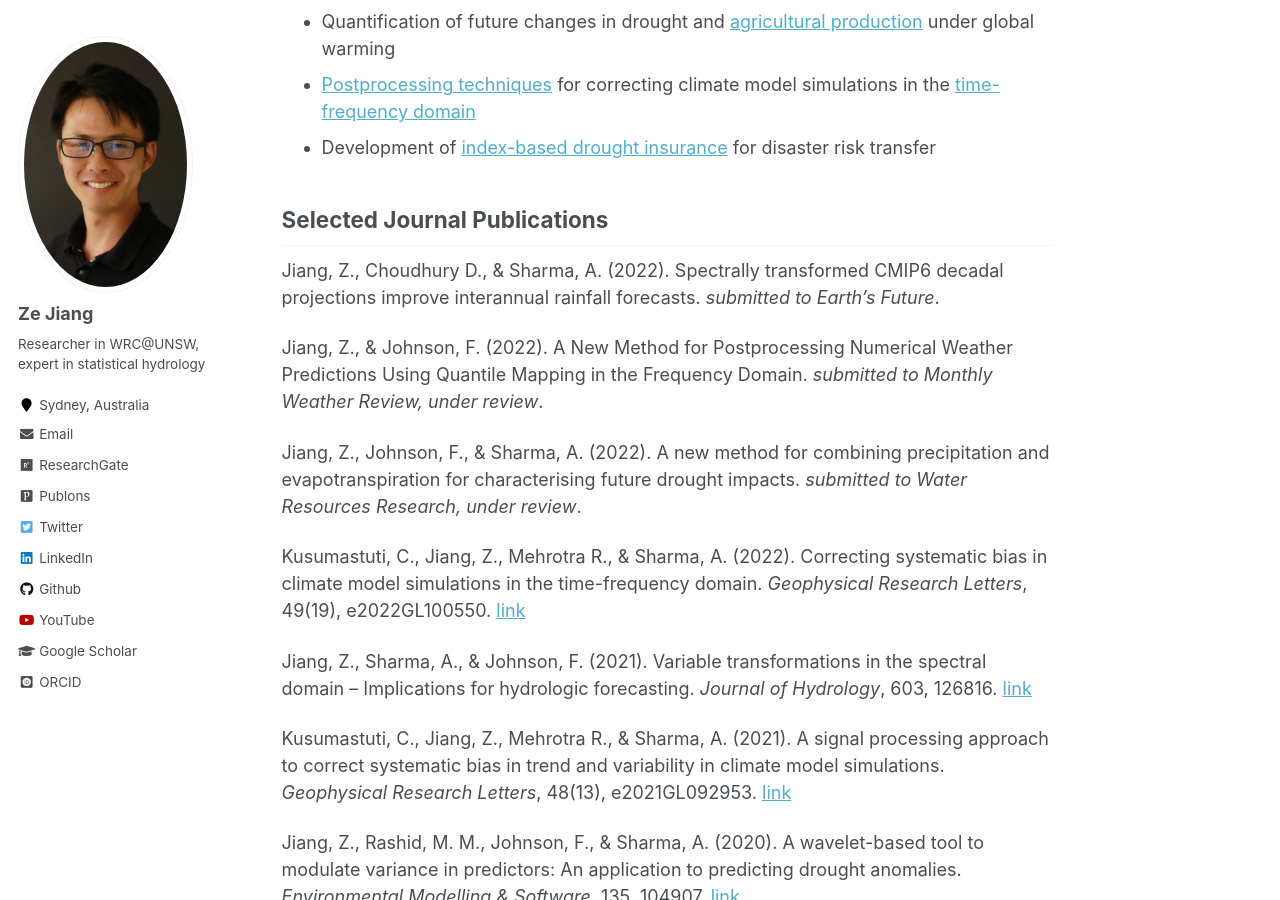
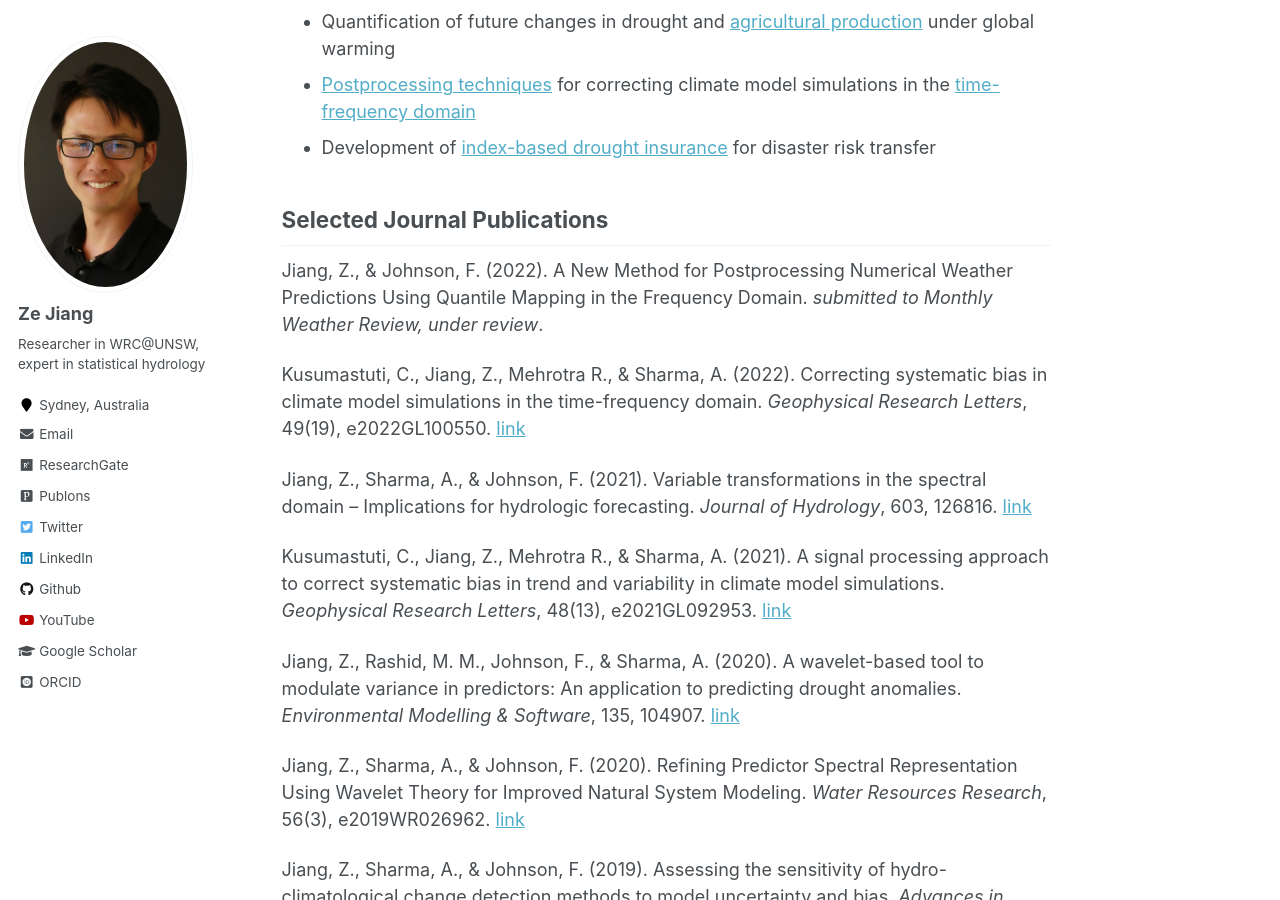
Before and after one commit to zejiang-unsw/zejiang-unsw.github.io, a Jekyll site: the page built from _pages/about.md, in a window 1280 px wide and 900 px high, scrolled down 798 px. Built offline with Jekyll 4.4.1, drawn with Linux system fonts in a browser that asks for light colours; some web fonts are replaced.

Commit message:
Update about.md

```diff
--- a/_pages/about.md
+++ b/_pages/about.md
@@ -21,11 +21,7 @@ I am a Postdoctoral Research Fellow in the School of Civil and Environmental Eng
 * Development of [index-based drought insurance](https://doi.org/10.1108/AFR-02-2020-0020) for disaster risk transfer
 
 ## Selected Journal Publications
-Jiang, Z., Choudhury D., & Sharma, A. (2022). Spectrally transformed CMIP6 decadal projections improve interannual rainfall forecasts. *submitted to Earth's Future*.
-
 Jiang, Z., & Johnson, F. (2022). A New Method for Postprocessing Numerical Weather Predictions Using Quantile Mapping in the Frequency Domain. *submitted to Monthly Weather Review, under review*.
-
-Jiang, Z., Johnson, F., & Sharma, A. (2022). A new method for combining precipitation and evapotranspiration for characterising future drought impacts. *submitted to Water Resources Research, under review*.
 
 Kusumastuti, C., Jiang, Z., Mehrotra R., & Sharma, A. (2022). Correcting systematic bias in climate model simulations in the time-frequency domain. *Geophysical Research Letters*, 49(19), e2022GL100550. [link](https://doi.org/10.1029/2022GL100550)
 
```
